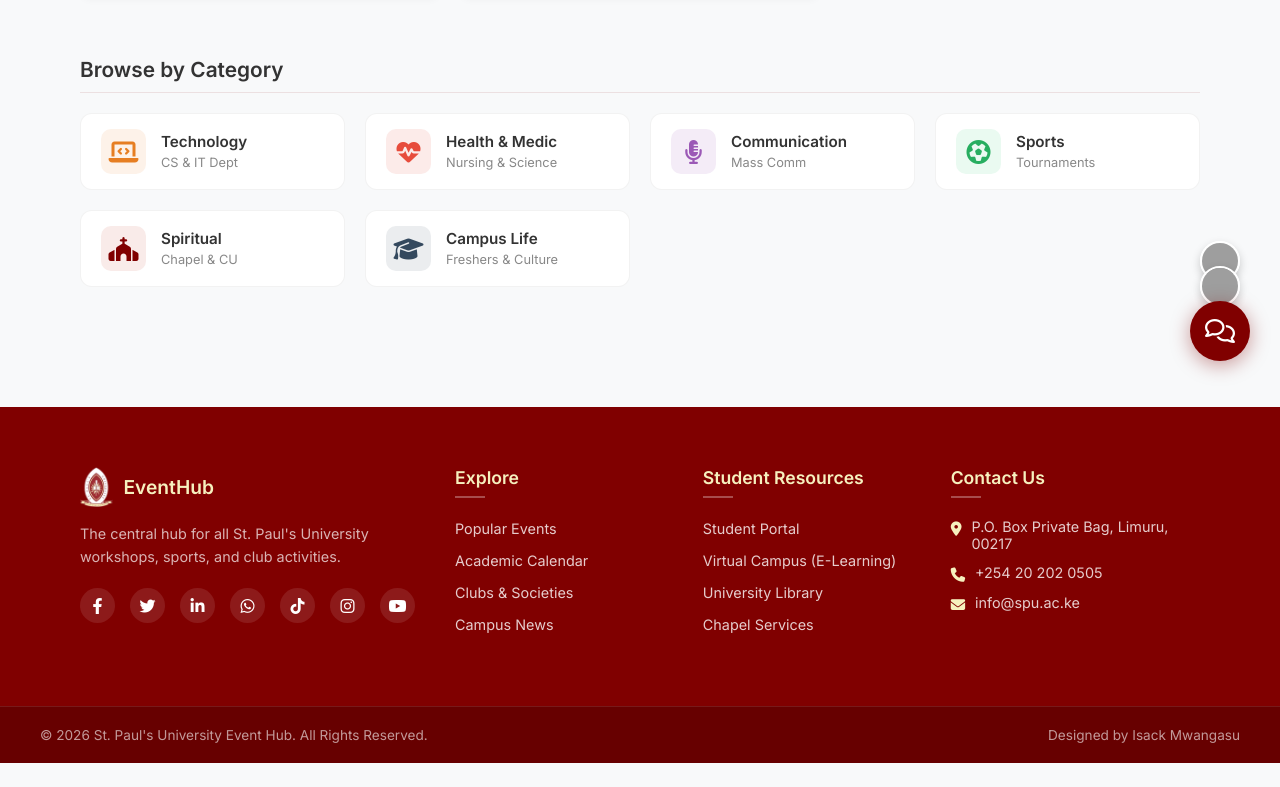
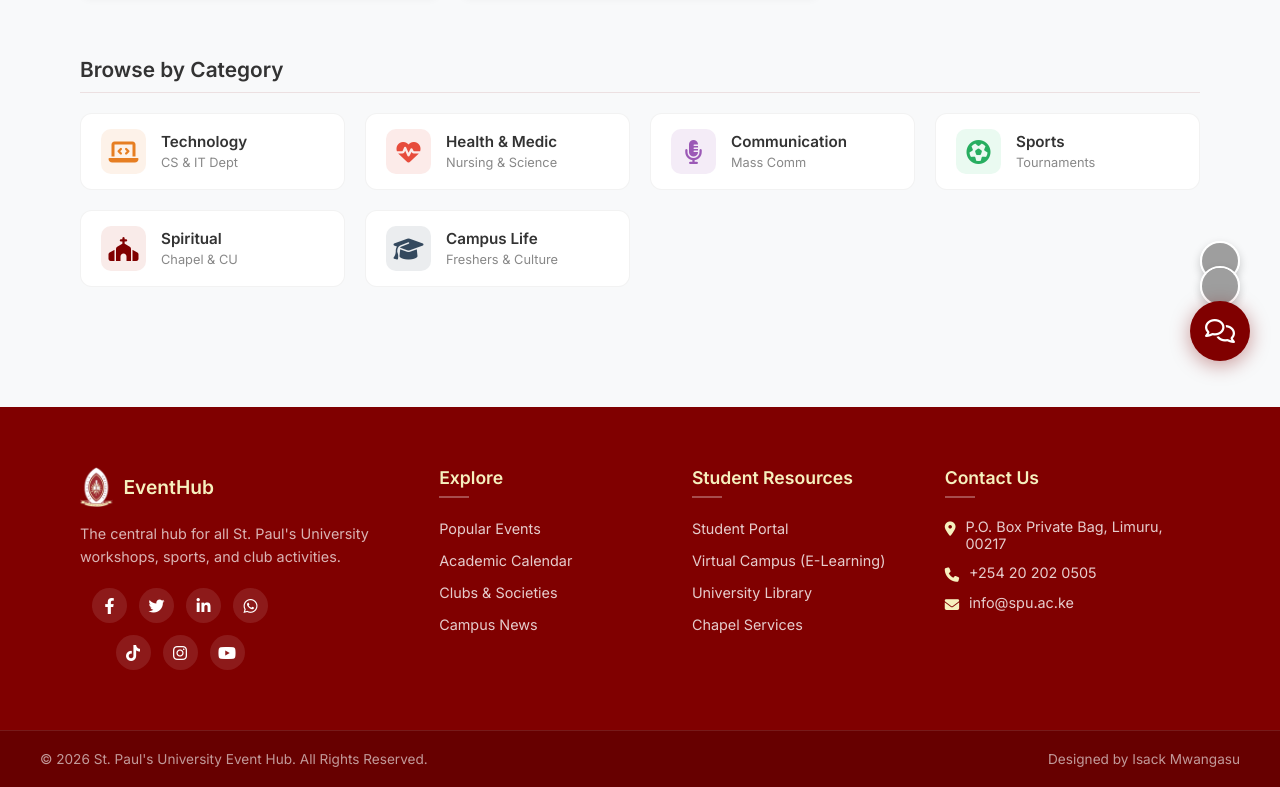
Before and after one commit to Isack-Mwangasu/Event_management_system, a plain HTML site: page index.html in a window 1280 px wide. Shown: the part 409-1196 px from the top of the page. Before the commit the page ends 1172 px from the top, so only its background shows below. Drawn offline with Linux system fonts and the light colour scheme; grey boxes are pictures that could not be loaded.

Commit message:
fixed icon arrangement

```diff
--- a/styles.css
+++ b/styles.css
@@ -398,7 +398,12 @@ body {
 /* Social Icons */
 .footer-socials {
     display: flex;
-    gap: 15px;
+    flex-wrap: wrap;       /* Allows icons to drop to the next line */
+    justify-content: center; /* Centers the icons in the rows */
+    gap: 12px;             /* Slightly tighter spacing */
+    max-width: 200px;      /* This width forces the 4-and-3 layout */
+    margin-top: 20px;      /* Adds space above the icons */
+
 }
 .footer-socials a {
     width: 35px;
@@ -415,6 +420,7 @@ body {
 .footer-socials a:hover {
     background-color: var(--spu-beige);
     color: var(--spu-maroon);
+    transform: translateY(-3px);
 }
 
 /* Headings */
```
